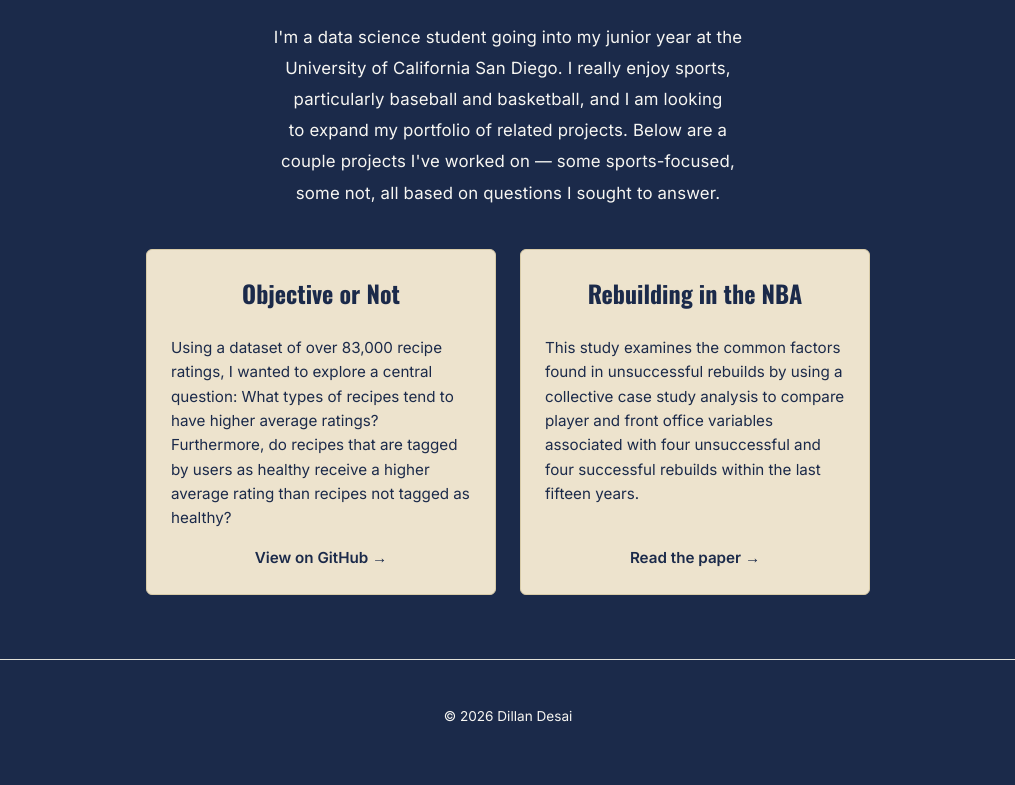
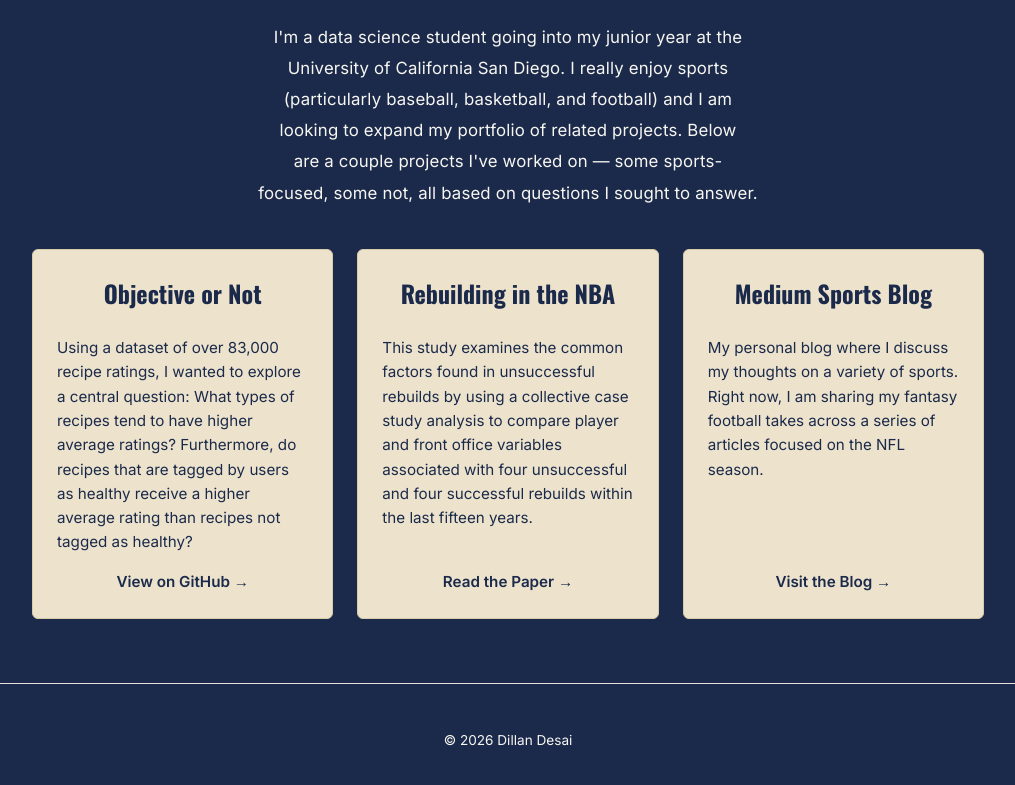
Before and after one commit to DillanD22/portfolio, a plain HTML site: page index.html in a window 1280 px wide. Shown: the part 391-1176 px from the top of the page, without its empty margins (132-1147 px from the left). Drawn offline with nearby package versions, Linux system fonts and the light colour scheme.

Commit message:
added Medium blog

```diff
--- a/index.html
+++ b/index.html
@@ -30,7 +30,7 @@
   <section class="intro">
     <p>
       I'm a data science student going into my junior year at the University of California San Diego.
-      I really enjoy sports, particularly baseball and basketball, and I am looking to expand
+      I really enjoy sports (particularly baseball, basketball, and football) and I am looking to expand
       my portfolio of related projects. Below are a couple projects I've worked on — some sports-focused,
       some not, all based on questions I sought to answer.
     </p>
@@ -61,7 +61,20 @@
         with four unsuccessful and four successful rebuilds within the last fifteen years.
       </p>
       <a class="card-link" href="assets/nba-rebuilding-research-paper.pdf" target="_blank" rel="noopener">
-        Read the paper →
+        Read the Paper →
+      </a>
+    </article>
+
+    <!-- PROJECT CARD 3: Medium sports blog -->
+    <article class="card">
+      <h2 class="card-title">Medium Sports Blog</h2>
+      <p class="card-desc">
+        My personal blog where I discuss my thoughts on a variety of sports.
+        Right now, I am sharing my fantasy football takes across a series of articles focused
+        on the NFL season.
+      </p>
+      <a class="card-link" href="https://medium.com/@dillan.m.desai" target="_blank" rel="noopener">
+        Visit the Blog →
       </a>
     </article>
 
--- a/style.css
+++ b/style.css
@@ -102,9 +102,15 @@ a:focus-visible, button:focus-visible { outline: 2px solid var(--amber); outline
   margin: 1rem auto 4rem;
   padding: 0 1.5rem;
   display: grid;
-  grid-template-columns: repeat(auto-fit, minmax(280px, 350px));
+  grid-template-columns: repeat(3, 1fr);
   justify-content: center;
   gap: 1.5rem;
+}
+
+@media (max-width: 700px) {
+  .projects {
+    grid-template-columns: 1fr;
+  }
 }
 
 .card {
```
